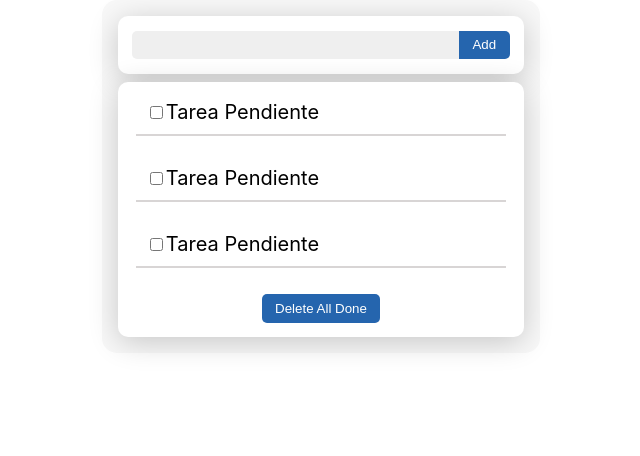
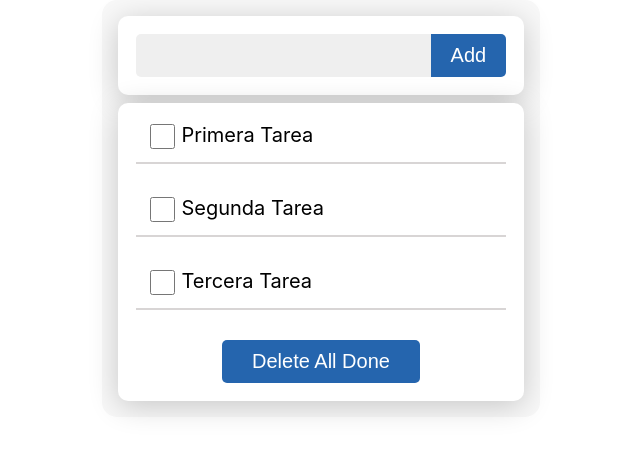
Before and after one commit to nosoyeseoscar/todoApp, a React (Create React App) app: page / in a window 1280 px wide. Shown: the top 456 px of the page, without its empty margins (319-959 px from the left). Built offline with nearby package versions, Linux system fonts and the light colour scheme.

Commit message:
CSS done!

```diff
--- a/src/App.css
+++ b/src/App.css
@@ -37,6 +37,7 @@
 .input-text-div{
   display: table-cell;
   width: 100%;
+
 }
 
 .input-text{
@@ -47,7 +48,11 @@
   border: none;
   border-radius: 5px 0 0 5px;
   background-color: #efefef;
+  font-size: 20px;
+}
 
+.input-text:focus{
+  outline-width: 0;
 }
 
 .addTaskButton {
@@ -57,10 +62,13 @@
   background-color: #2565AE;
   color: white;
   border-radius: 0 5px 5px 0;
+  font-size: 20px;
+
+
 }
 /* End Input 100% */
 
-.task{
+.task-div{
   border-bottom: 2px solid #d8d5d5;
   margin: 0 0.5em 1em 0.5em;
   padding: 0.5em;
@@ -70,11 +78,26 @@
 
 }
 
+.task-cbox{
+  cursor: pointer;
+  width: 25px;
+  height: 25px;
+  vertical-align: middle;
+  margin-right: 0.5em;
+
+}
+
+.task-label{
+  cursor: pointer;
+
+}
+
 .clearCompletedBtn {
   margin: 0.5em;
-  padding: 0.5em 1em;
+  padding: 0.5em 1.5em;
   border: none;
   background-color: #2565AE;
   color: white;
   border-radius: 5px;
+  font-size: 20px;
 }
--- a/src/components/Task.js
+++ b/src/components/Task.js
@@ -1,7 +1,9 @@
-function Task () {
+function Task (props) {
+  const { labelTask } = props
+
   return (
-    <div className='task'>
-      <input type='checkbox' /><label>Tarea Pendiente</label>
+    <div className='task-div'>
+      <label className='task-label'><input type='checkbox' className='task-cbox' />{labelTask}</label>
     </div>
   )
 }
--- a/src/components/taskList.js
+++ b/src/components/taskList.js
@@ -3,9 +3,9 @@ import Task from './Task'
 function TaskList () {
   return (
     <div className='task-list'>
-      <Task />
-      <Task />
-      <Task />
+      <Task labelTask='Primera Tarea' />
+      <Task labelTask='Segunda Tarea' />
+      <Task labelTask='Tercera Tarea' />
       <button className='clearCompletedBtn'>Delete All Done</button>
     </div>
   )
```
